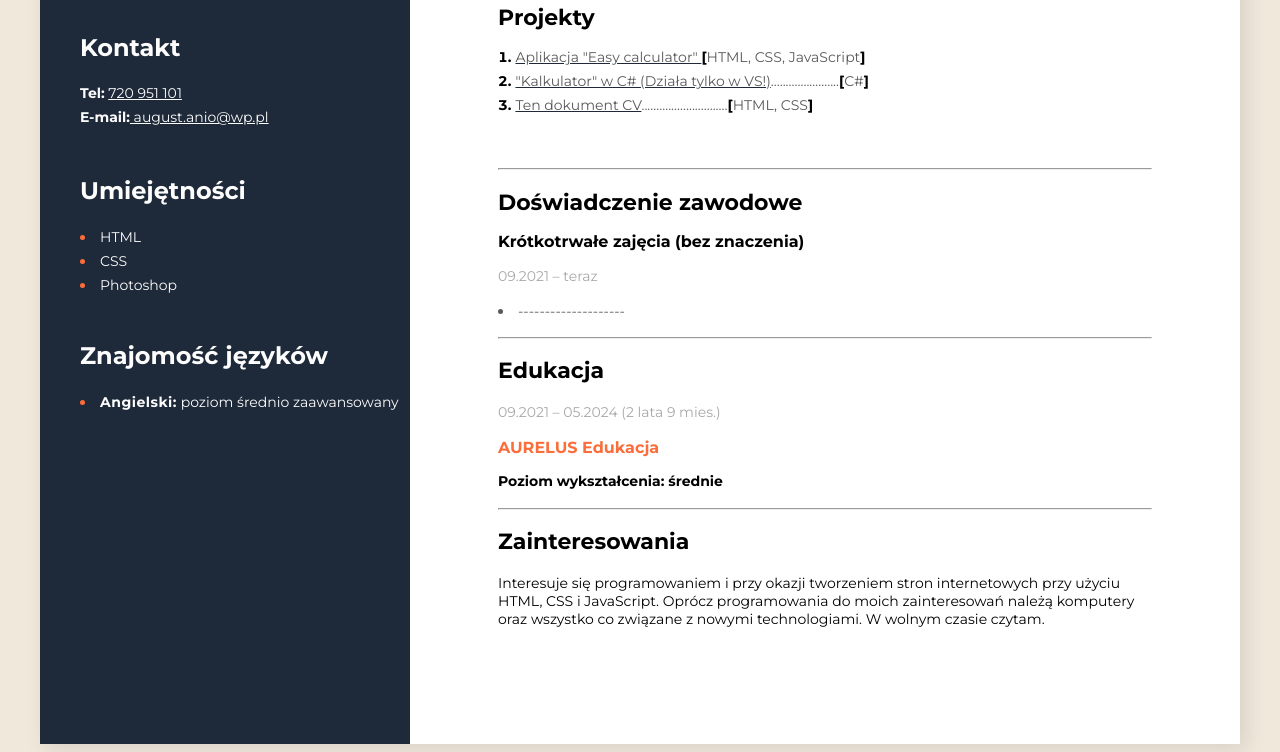
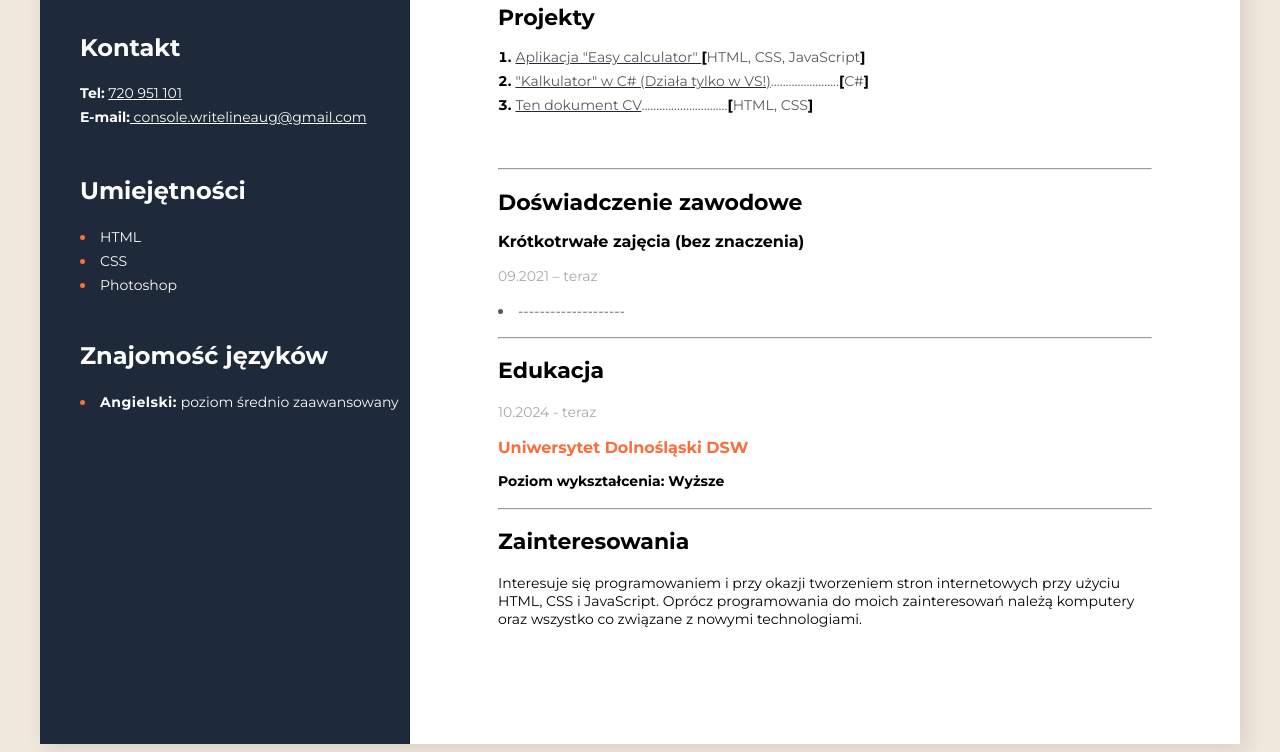
Before and after one commit to CodelessA/Codeless-program, a plain HTML site: page index.html in a window 1280 px wide. Shown: the part 333-1085 px from the top of the page. Drawn offline with Linux system fonts and the light colour scheme.

Commit message:
Update index.html

```diff
--- a/index.html
+++ b/index.html
@@ -74,10 +74,10 @@
         <div>
           <h2 class="education-head">Edukacja</h2>
           <h3>
-            <p class="job-time">09.2021 – 05.2024 (2 lata 9 mies.)</p>
+            <p class="job-time">10.2024 - teraz</p>
             <span class="orange"
-              >AURELUS Edukacja</span>
-            <p class="ed-lvl">Poziom wykształcenia: średnie</p>
+              >Uniwersytet Dolnośląski DSW</span>
+            <p class="ed-lvl">Poziom wykształcenia: Wyższe</p>
           </h3>
         </div>
         <hr />
@@ -87,7 +87,7 @@
             Interesuje się programowaniem i przy okazji tworzeniem stron
             internetowych przy użyciu HTML, CSS i JavaScript. Oprócz
             programowania do moich zainteresowań należą komputery oraz wszystko
-            co związane z nowymi technologiami. W wolnym czasie czytam.
+            co związane z nowymi technologiami.
           </p>
         </div>
       </main>
@@ -110,7 +110,7 @@
             ><br />
             <span class="bold"> E-mail:</span
             ><a class="contact-links" href="august.anio@wp.pl">
-              august.anio@wp.pl</a
+              console.writelineaug@gmail.com</a
             >
           </p>
         </div>
```
